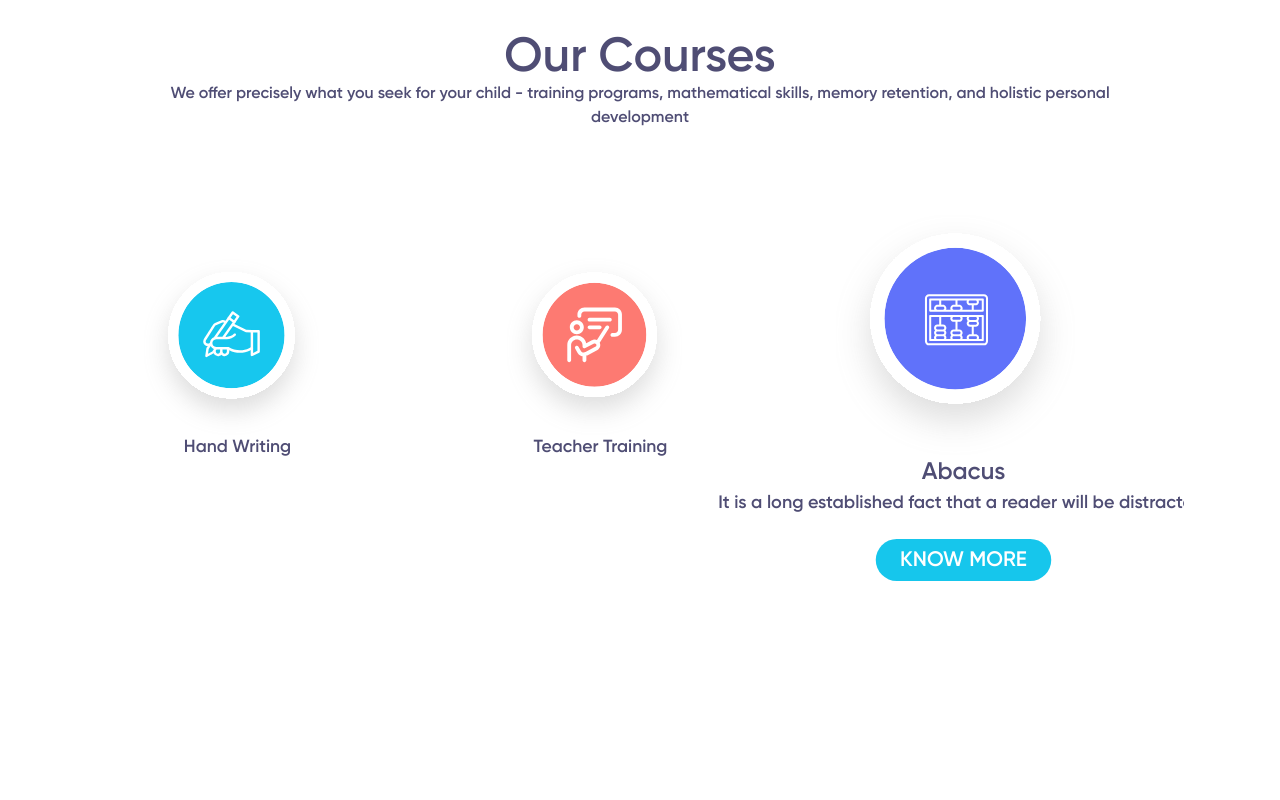
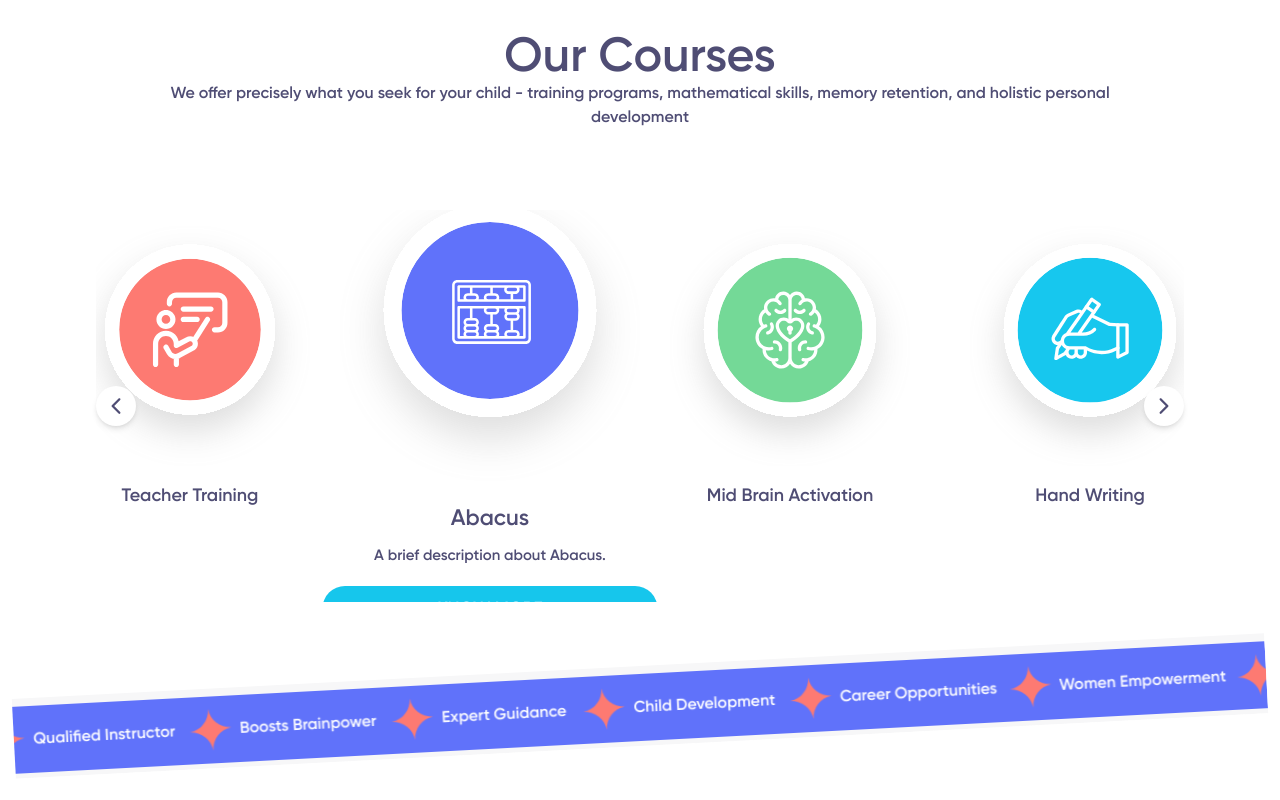
Before and after one commit to rushikeshbhand/gca, a Next.js app: page / in a window 1280 px wide. Shown: the part 2480-3280 px from the top of the page. Built offline with nearby package versions, Linux system fonts and the light colour scheme.

Commit message:
add social media links for mobile view

```diff
--- a/src/app/components/footer/page.js
+++ b/src/app/components/footer/page.js
@@ -19,6 +19,7 @@
               />
             </div>
 
+            {/* social media links for desktop */}
             <div className="social-media md:flex flex-row hidden ">
               <Link href="https://www.facebook.com/geniuschampsacademy">
                 <Image
@@ -28,7 +29,7 @@
                   height={80}
                 />
               </Link>
-              <Link href="https://www.instagram.com/genius_champs_academy/">
+              <Link href="https://www.instagram.com/genius_champs_academy/" className="-mx-6">
                 <Image
                   src="/assets/images/instagram.svg"
                   alt="instagram"
@@ -36,7 +37,7 @@
                   height={80}
                 />
               </Link>
-              <Link href="https://www.linkedin.com/company/genius-champs-academy">
+              <Link href="https://www.linkedin.com/company/genius-champs-academy" className="-me-6">
                 <Image
                   src="/assets/images/linkedin.svg"
                   alt="linkedin"
@@ -75,6 +76,42 @@
             </ul>
           </div>
 
+          {/* social media links for mobile devices  */}
+          <div className="social-media -ms-5 flex flex-row md:hidden ">
+              <Link href="https://www.facebook.com/geniuschampsacademy">
+                <Image
+                  src="/assets/images/facebook.svg"
+                  alt="facebook"
+                  width={80}
+                  height={80}
+                />
+              </Link>
+              <Link href="https://www.instagram.com/genius_champs_academy/" className="-mx-5">
+                <Image
+                  src="/assets/images/instagram.svg"
+                  alt="instagram"
+                  width={80}
+                  height={80}
+                />
+              </Link>
+              <Link href="https://www.linkedin.com/company/genius-champs-academy" className="-me-5">
+                <Image
+                  src="/assets/images/linkedin.svg"
+                  alt="linkedin"
+                  width={80}
+                  height={80}
+                />
+              </Link>
+              <Link href="https://youtube.com/@geniuschampsacademy">
+                <Image
+                  src="/assets/images/youtube.svg"
+                  alt="youtube"
+                  width={80}
+                  height={80}
+                />
+              </Link>
+            </div>
+
           <div className="contact-data flex md:flex-row flex-col justify-end gap-2 md:gap-14 py-8">
             <Link href="tel:+1234567890">
               <p>+1234567890</p>
--- a/src/app/components/our-courses-desktop/page.js
+++ b/src/app/components/our-courses-desktop/page.js
@@ -1,118 +1,88 @@
-import React from "react";
-import Slider from "react-slick";
-import { useState } from "react";
-import { IoIosArrowBack } from "react-icons/io";
-import { IoIosArrowForward } from "react-icons/io";
-import "slick-carousel/slick/slick.css";
-import "slick-carousel/slick/slick-theme.css";
+import React, { useState } from "react";
+import { IoIosArrowBack, IoIosArrowForward } from "react-icons/io";
 
 export default function OurCoursesDesktop() {
-  // State to track which slide is active
+  // State to track the currently active (centered) slide
   const [activeSlide, setActiveSlide] = useState(1);
 
   const courses = [
     {
       title: "Teacher Training",
-      icon: "assets/images/teacher-training.svg", // Replace with your icon paths
+      icon: "/assets/images/teacher-training.svg", // Update the path as per your assets
     },
     {
       title: "Abacus",
-      icon: "assets/images/abacus.svg",
+      icon: "/assets/images/abacus.svg",
     },
     {
       title: "Mid Brain Activation",
-      icon: "assets/images/mid-brain-activation.svg",
+      icon: "/assets/images/mid-brain-activation.svg",
     },
     {
       title: "Hand Writing",
-      icon: "assets/images/hand-writing.svg",
+      icon: "/assets/images/hand-writing.svg",
     },
   ];
 
-  const settings = {
-    dots: false,
-    infinite: true,
-    speed: 500,
-    slidesToShow: 3,
-    centerMode: true,
-    focusOnSelect: true,
-    centerPadding: "0",
-    nextArrow: <SampleNextArrow />,
-    prevArrow: <SamplePrevArrow />,
-    beforeChange: (current, next) => setActiveSlide(next),
-    responsive: [
-      {
-        breakpoint: 768,
-        settings: {
-          slidesToShow: 1,
-        },
-      },
-    ],
+  const slideLeft = () => {
+    setActiveSlide((prev) => (prev === 0 ? courses.length - 1 : prev - 1));
+  };
+
+  const slideRight = () => {
+    setActiveSlide((prev) => (prev === courses.length - 1 ? 0 : prev + 1));
   };
 
   return (
-    <div className="container min-h-[40vw] mx-auto pb-10 hidden lg:block justify-center text-[#4F4D74]">
-      <Slider {...settings}>
+    <div className="container mx-auto pb-10 hidden lg:block justify-center text-[#4F4D74]">
+      <div className="relative flex items-center justify-center">
+        {/* Left Arrow */}
+        <button
+          className="absolute left-0 p-2 bg-white rounded-full shadow-md z-10"
+          onClick={slideLeft}
+        >
+          <IoIosArrowBack size={24} />
+        </button>
+
+        {/* Slider */}
+        <div className="flex justify-center items-center overflow-hidden w-full">
+          <div className="flex transition-transform duration-500 ease-in-out">
             {courses.map((course, index) => (
               <div
                 key={index}
-            className={`flex flex-col p-4 -mx-10 text-center transition-all duration-300 ease-in-out ${
-              activeSlide === index ? "scale-150" : "scale-110"
+                className={`flex-shrink-0 flex flex-col p-4 text-center transform transition-transform duration-500 ease-in-out ${
+                  activeSlide === index ? "scale-125" : "scale-100"
                 }`}
+                style={{ width: "300px" }} // Adjust as needed
               >
                 <img
                   src={course.icon}
                   alt={course.title}
-              className="pl-9 xl:pl-20 -mb-10 w-60 h-60 flex justify-center items-end"
+                  className="w-60 h-60 mx-auto mb-4"
                 />
-
-            <p className="text-base font-bold text-center">{course.title}</p>
-
+                <p className="text-lg font-bold">{course.title}</p>
                 {activeSlide === index && (
                   <>
-                <p className="text-xs text-center">
-                  It is a long established fact that a reader will be
-                  distracted.
+                    <p className="text-xs text-center mt-2">
+                      A brief description about {course.title}.
                     </p>
-                <button className="mt-4 px-4 py-1 text-sm bg-[#16C6EC] text-white rounded-full">
+                    <button className="mt-4 px-4 py-2 text-sm bg-[#16C6EC] text-white rounded-full">
                       KNOW MORE
                     </button>
                   </>
                 )}
               </div>
             ))}
-      </Slider>
+          </div>
+        </div>
 
-      {/* <div className="flex flex-row justify-center gap-7">
-        <button className="previous drop-shadow-2xl p-3 bg-white rounded-full">
-          <IoIosArrowBack className="size-6"/>
+        {/* Right Arrow */}
+        <button
+          className="absolute right-0 p-2 bg-white rounded-full shadow-md z-10"
+          onClick={slideRight}
+        >
+          <IoIosArrowForward size={24} />
         </button>
-        <button className="next drop-shadow-2xl p-3 bg-white rounded-full">
-          <IoIosArrowForward className="size-6"/>
-        </button>
-      </div> */}
+      </div>
     </div>
   );
 }
-
-function SampleNextArrow(props) {
-  const { className, style, onClick } = props;
-  return (
-    <div
-      className={`${className} slick-next bg-slate-900`}
-      style={{ ...style, display: "block" }}
-      onClick={onClick}
-    />
-  );
-}
-
-function SamplePrevArrow(props) {
-  const { className, style, onClick } = props;
-  return (
-    <div
-      className={`${className} slick-prev`}
-      style={{ ...style, display: "block" }}
-      onClick={onClick}
-    />
-  );
-}
```
Lines whose indentation alone changed are shown as unchanged.
